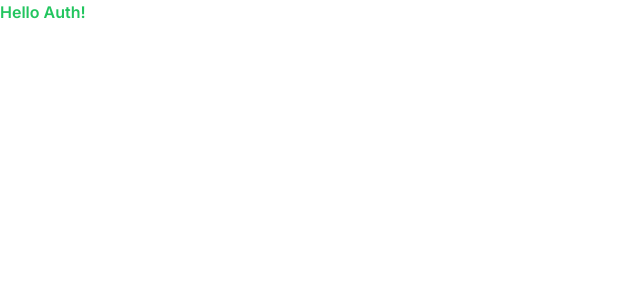
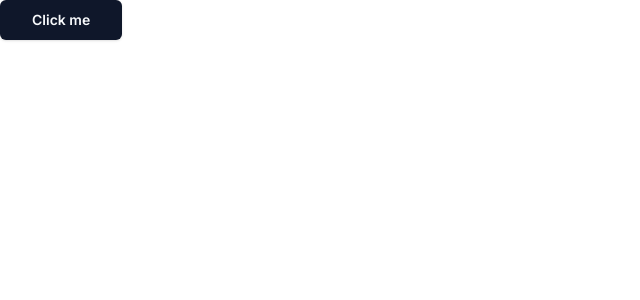
Before and after one commit to Beaskyy/Next-Auth-V5, a Next.js app: page / in a window 1280 px wide. Shown: the top 300 px of the page, without its empty margins (0-640 px from the left). Built offline with nearby package versions, Linux system fonts and the light colour scheme.

Commit message:
button from shadcn ui

```diff
--- a/app/page.tsx
+++ b/app/page.tsx
@@ -1,7 +1,7 @@
-import Image from 'next/image'
+import { Button } from "@/components/ui/button"
 
 export default function Home() {
   return (
-    <p className='font-semibold text-green-500'>Hello Auth!</p>
+    <Button className='font-semibold' size="lg">Click me</Button>
   )
 }
--- /dev/null
+++ b/components/ui/button.tsx
@@ -0,0 +1,57 @@
+import * as React from "react"
+import { Slot } from "@radix-ui/react-slot"
+import { cva, type VariantProps } from "class-variance-authority"
+
+import { cn } from "@/lib/utils"
+
+const buttonVariants = cva(
+  "inline-flex items-center justify-center whitespace-nowrap rounded-md text-sm font-medium transition-colors focus-visible:outline-none focus-visible:ring-1 focus-visible:ring-ring disabled:pointer-events-none disabled:opacity-50",
+  {
+    variants: {
+      variant: {
+        default:
+          "bg-primary text-primary-foreground shadow hover:bg-primary/90",
+        destructive:
+          "bg-destructive text-destructive-foreground shadow-sm hover:bg-destructive/90",
+        outline:
+          "border border-input bg-background shadow-sm hover:bg-accent hover:text-accent-foreground",
+        secondary:
+          "bg-secondary text-secondary-foreground shadow-sm hover:bg-secondary/80",
+        ghost: "hover:bg-accent hover:text-accent-foreground",
+        link: "text-primary underline-offset-4 hover:underline",
+      },
+      size: {
+        default: "h-9 px-4 py-2",
+        sm: "h-8 rounded-md px-3 text-xs",
+        lg: "h-10 rounded-md px-8",
+        icon: "h-9 w-9",
+      },
+    },
+    defaultVariants: {
+      variant: "default",
+      size: "default",
+    },
+  }
+)
+
+export interface ButtonProps
+  extends React.ButtonHTMLAttributes<HTMLButtonElement>,
+    VariantProps<typeof buttonVariants> {
+  asChild?: boolean
+}
+
+const Button = React.forwardRef<HTMLButtonElement, ButtonProps>(
+  ({ className, variant, size, asChild = false, ...props }, ref) => {
+    const Comp = asChild ? Slot : "button"
+    return (
+      <Comp
+        className={cn(buttonVariants({ variant, size, className }))}
+        ref={ref}
+        {...props}
+      />
+    )
+  }
+)
+Button.displayName = "Button"
+
+export { Button, buttonVariants }
--- a/package.json
+++ b/package.json
@@ -10,6 +10,7 @@
   },
   "dependencies": {
     "@radix-ui/react-icons": "^1.3.0",
+    "@radix-ui/react-slot": "^1.0.2",
     "class-variance-authority": "^0.7.0",
     "clsx": "^2.1.0",
     "next": "14.0.4",
```
Also changed, not shown: 1 other file (tests, documents, lock files or other folders).
